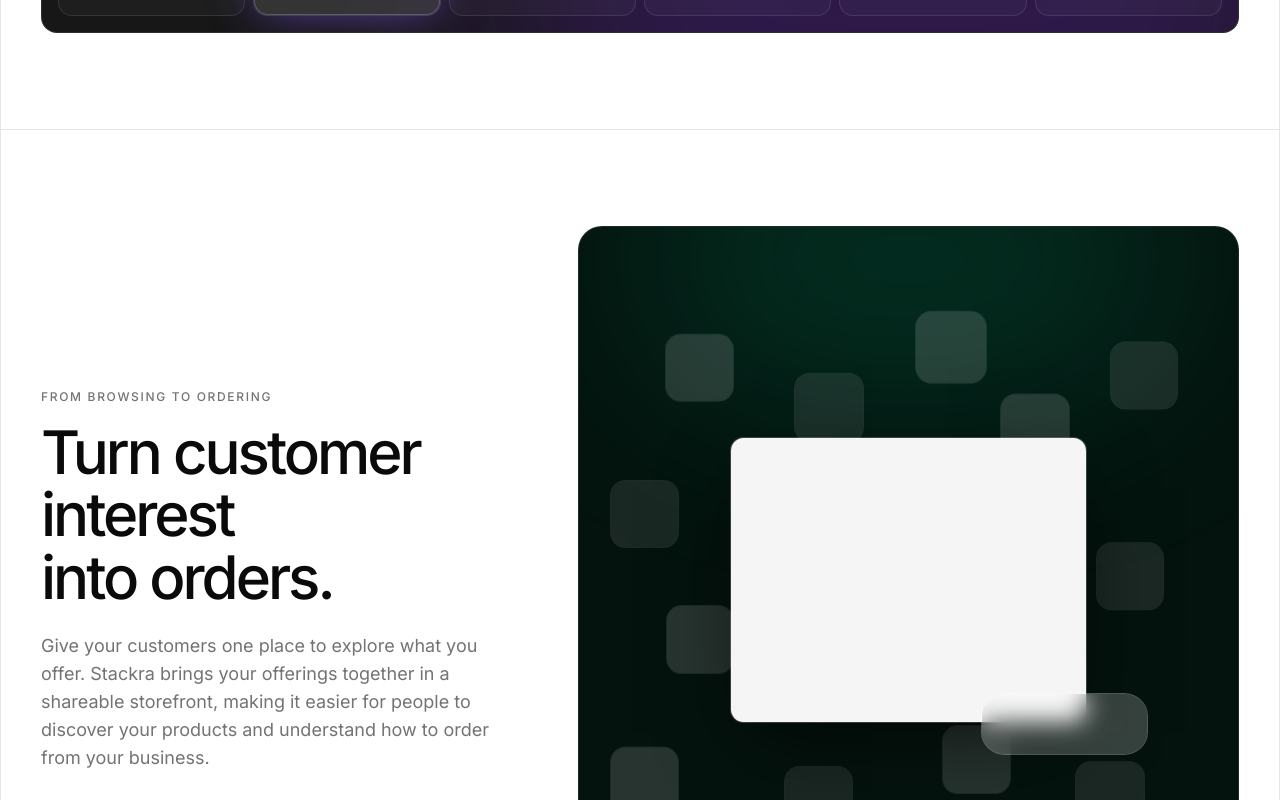
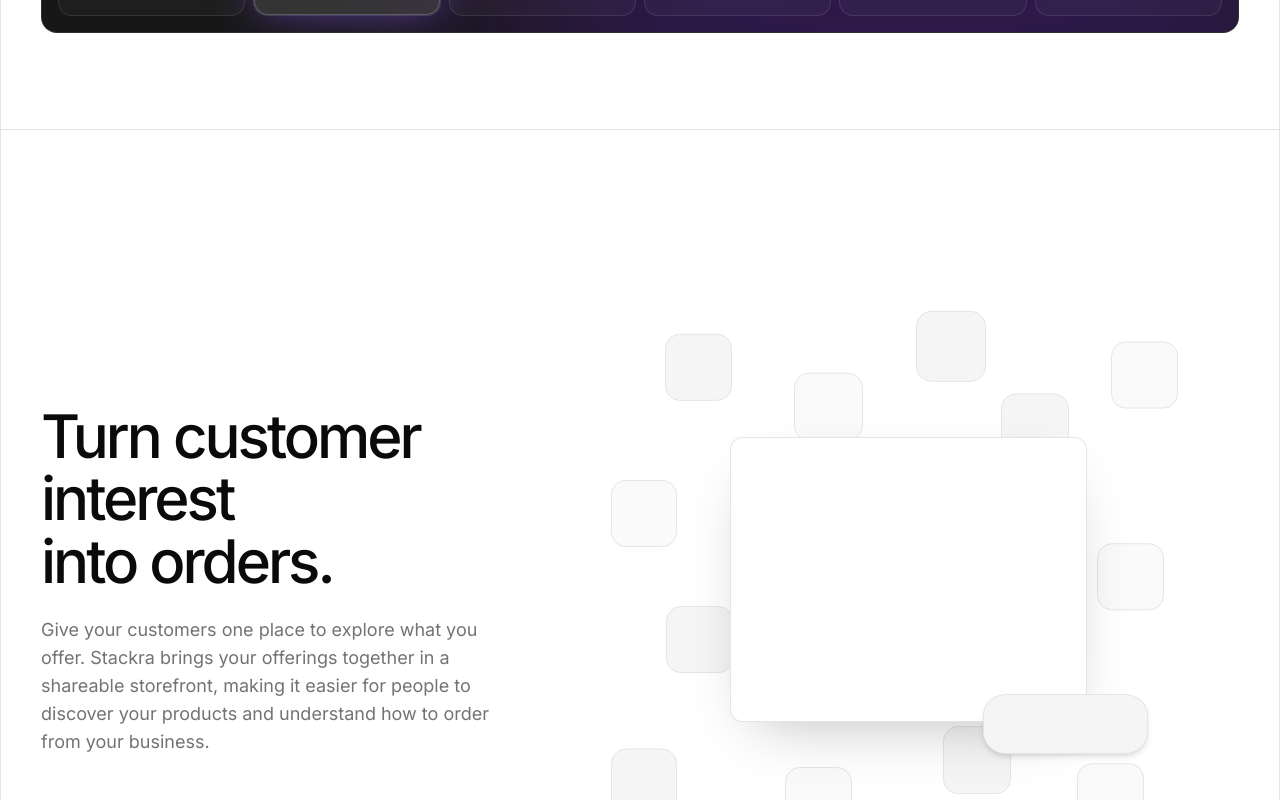
Before and after one commit to danieboy180-stack/stackra-landing, a Next.js app: page / in a window 1280 px wide. Shown: the part 3540-4340 px from the top of the page. Built offline with nearby package versions, Linux system fonts and the light colour scheme; a web font is replaced by a local one.

Commit message:
style(landing): browsing-to-ordering section drops the label and the green panel, uses the page background

```diff
--- a/components/browse-to-order.tsx
+++ b/components/browse-to-order.tsx
@@ -34,10 +34,7 @@
             transition={{ duration: 0.6, ease: "easeOut" }}
             className="max-w-xl"
           >
-            <p className="text-xs font-medium tracking-[0.14em] text-muted-foreground uppercase">
-              From browsing to ordering
-            </p>
-            <h2 className="mt-4 text-4xl leading-[1.04] font-medium tracking-tighter text-balance sm:text-5xl lg:text-6xl">
+            <h2 className="text-4xl leading-[1.04] font-medium tracking-tighter text-balance sm:text-5xl lg:text-6xl">
               Turn customer interest into orders.
             </h2>
             <p className="mt-6 text-lg text-muted-foreground">
@@ -48,12 +45,8 @@
             </p>
           </motion.div>
 
-          <div className="relative mx-auto w-full max-w-xl overflow-hidden rounded-3xl border border-white/10 bg-[#04130e] lg:max-w-none">
-            <div
-              aria-hidden
-              className="pointer-events-none absolute -top-24 left-1/2 h-64 w-[80%] -translate-x-1/2 rounded-full bg-emerald-400/15 blur-[100px]"
-            />
-
+          {/* Scene sits straight on the page background (theme aware, no panel). */}
+          <div className="relative mx-auto w-full max-w-xl lg:max-w-none">
             <div aria-hidden className="relative aspect-[1440/1545] w-full">
               {tiles.map((t, i) => (
                 <motion.div
@@ -74,8 +67,8 @@
                       delay: (i % 5) * 0.5,
                     }}
                     className={cn(
-                      "aspect-square w-full rounded-[22%] ring-1 ring-white/10",
-                      i % 2 ? "bg-white/[0.09]" : "bg-white/[0.14]"
+                      "aspect-square w-full rounded-[22%] border border-border",
+                      i % 2 ? "bg-muted/50" : "bg-muted"
                     )}
                   />
                 </motion.div>
@@ -87,7 +80,7 @@
                 whileInView={{ opacity: 1, y: 0 }}
                 viewport={{ once: true, amount: 0.2 }}
                 transition={{ duration: 0.7, ease: "easeOut" }}
-                className="absolute z-10 bg-neutral-100 shadow-[0_30px_80px_-20px_rgba(0,0,0,0.7)] ring-1 ring-white/20"
+                className="absolute z-10 border border-border bg-card shadow-[0_24px_60px_-28px_rgba(0,0,0,0.3)]"
                 style={{
                   left: "23.06%",
                   top: "29.84%",
@@ -103,7 +96,7 @@
                 whileInView={{ opacity: 1, scale: 1 }}
                 viewport={{ once: true, amount: 0.2 }}
                 transition={{ duration: 0.6, delay: 0.3, ease: "easeOut" }}
-                className="absolute z-20 bg-white/20 ring-1 ring-white/30 backdrop-blur-md"
+                className="absolute z-20 border border-border bg-muted shadow-md"
                 style={{
                   left: "61.25%",
                   top: "66%",
```
